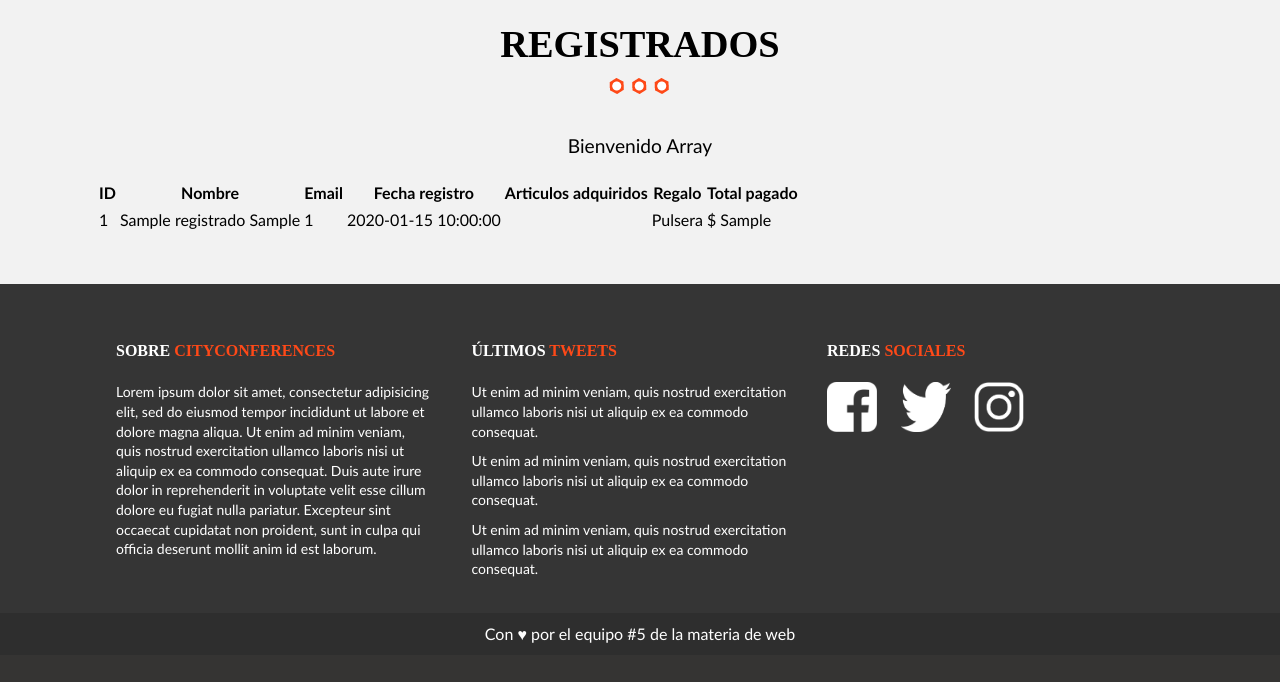
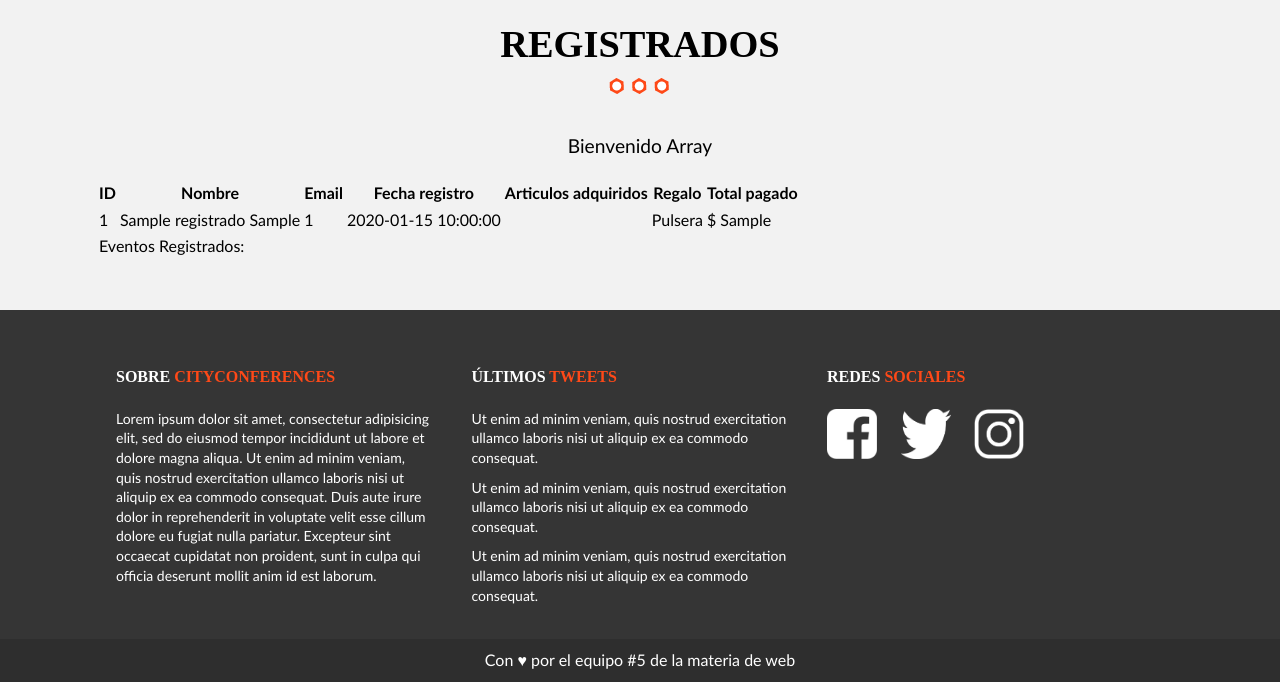
Before and after one commit to kiup/proyecto-web, a PHP site: page /ver_registrados.php in a window 1280 px wide. Shown: the part 841-1523 px from the top of the page. Before the commit the page ends 1484 px from the top, so only its background shows below. Run offline with PHP 8.4, Linux system fonts and the light colour scheme; the visitor is signed in with stand-in values (Sample User, id 1); data comes from the database, SQL or seed files in the repository; tables that the repository leaves empty hold one stand-in row (values such as "Sample post"); data that the repository does not hold is empty; some libraries are stand-ins or nearby versions.

Commit message:
Avance en ver registrados

```diff
--- a/includes/funciones/funciones.php
+++ b/includes/funciones/funciones.php
@@ -30,6 +30,16 @@
         header('Location:login.php');
     }
   }
+}
+
+function formatear_eventos_a_sql($eventos){
+  $eventos = json_decode($eventos, true);
+  $sql = "SELECT `nombre_evento` FROM eventos WHERE clave = 'a' ";
+
+  foreach ($eventos['eventos'] as $evento):
+    $sql .= " OR clave = '{$evento}'";
+  endforeach;
+  return $sql;
 }
 
 function usuario_autenticado(){
--- a/ver_registrados.php
+++ b/ver_registrados.php
@@ -44,6 +44,21 @@
                             <td><?php echo $registrados['nombre_regalo'] ?></td>
                             <td>$ <?php echo $registrados['pagado'] ?></td>
                         </tr>
+                        <tr>
+                            <td colspan="7">
+                                Eventos Registrados: <br>
+                                <?php $eventos = $registrados['talleres_registrados'];
+                                    $sql = formatear_eventos_a_sql($eventos);
+                                    $eventos_registrados = $conn->query($sql);
+
+                                    while($eventos = $eventos_registrados->fetch_assoc()){
+                                        foreach ($eventos as $evento) :
+                                            echo utf8_encode($evento . ", ");
+                                        endforeach;
+                                    }
+                                ?>
+                            </td>
+                        </tr>
                     <?php }
                     $conn->close();
                 }catch (Exception $e){
```
